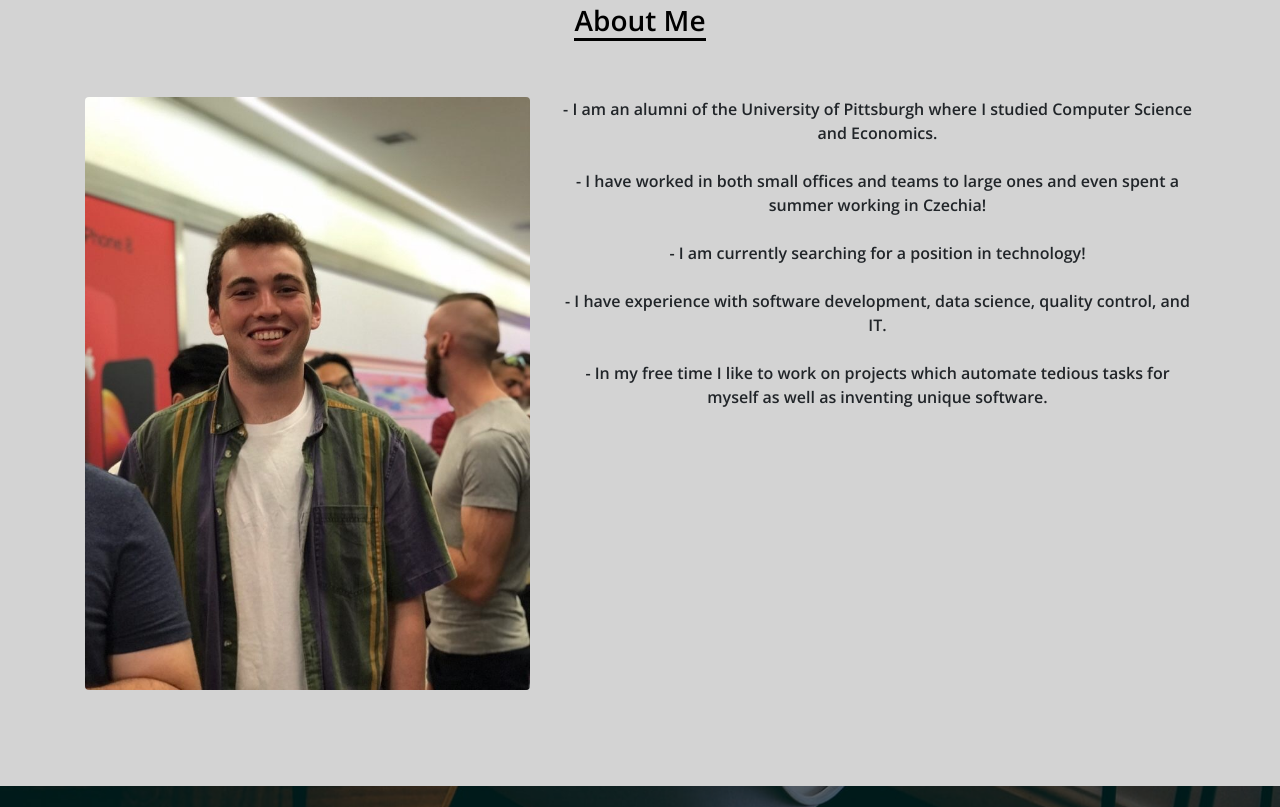
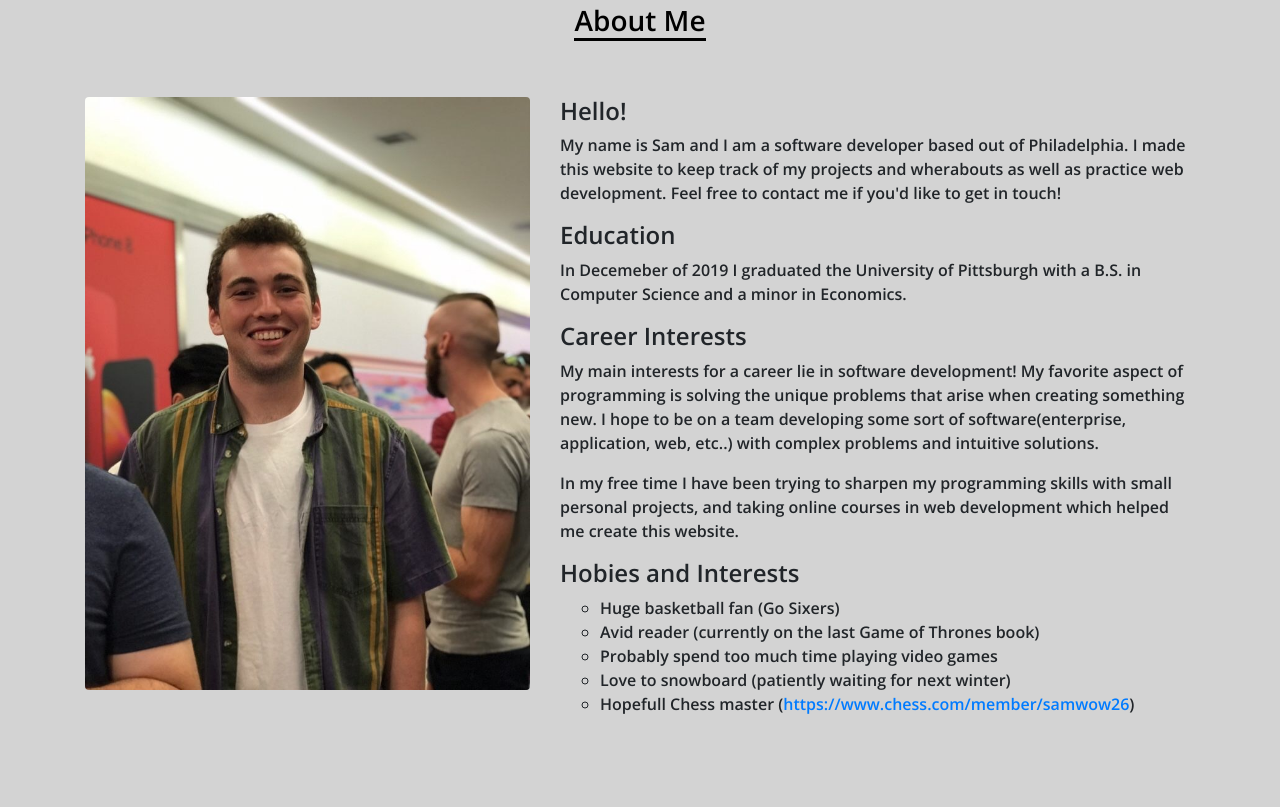
Before and after one commit to Sam-F90/Website, a website: page index.html in a window 1280 px wide. Shown: the part 874-1681 px from the top of the page. Drawn offline with nearby package versions, Linux system fonts and the light colour scheme.

Commit message:
about me

```diff
--- a/index.html
+++ b/index.html
@@ -106,9 +106,6 @@
         <h1 >Samuel Flynn</h1>
       </div>
     </section>
-    <!-- <div class="container h-100 d-flex align-items-center justify-content-center">
-    <h1>Sameul Flynn</h1>
-  </div> -->
 
     <section class="row pb-5" id="about-me">
       <div class="container text-center mt-3">
@@ -119,13 +116,21 @@
             <img src="dist/img/profile.jpg" class=" img-fluid rounded" alt="" />
           </div>
           <div class="col-md-7 mt-3 mt-lg-0">
-            <p>
-              - I am an alumni of the University of Pittsburgh where I studied Computer Science and Economics.
-              <br><br>- I have worked in both small offices and teams to large ones and even spent a summer working in Czechia!
-              <br><br>- I am currently searching for a position in technology!
-              <br><br>- I have experience with software development, data science, quality control, and IT.
-              <br><br>- In my free time I like to work on projects which automate tedious tasks for myself as well as inventing unique software.
-            </p>
+            <h4 class = "text-left">Hello!</h4>
+            <p class = "text-left">My name is Sam and I am a software developer based out of Philadelphia. I made this website to keep track of my projects and wherabouts as well as practice web development. Feel free to contact me if you'd like to get in touch!</p>
+            <h4 class = "text-left">Education</h4>
+            <p class = "text-left">In Decemeber of 2019 I graduated the University of Pittsburgh with a B.S. in Computer Science and a minor in Economics.</p>
+            <h4 class = "text-left">Career Interests</h4>
+            <p class = "text-left">My main interests for a career lie in software development! My favorite aspect of programming is solving the unique problems that arise when creating something new. I hope to be on a team developing some sort of software(enterprise, application, web, etc..) with complex problems and intuitive solutions.</p>
+            <p class = "text-left">In my free time I have been trying to sharpen my programming skills with small personal projects, and taking online courses in web development which helped me create this website.</p>
+            <h4 class = "text-left">Hobies and Interests</h4>
+            <ul class = "text-left">
+              <li>Huge basketball fan (Go Sixers)</li>
+              <li>Avid reader (currently on the last Game of Thrones book)</li>
+              <li>Probably spend too much time playing video games</li>
+              <li>Love to snowboard (patiently waiting for next winter)</li>
+              <li>Hopefull Chess master (<a target = "_blank" href="https://www.chess.com/member/samwow26">https://www.chess.com/member/samwow26</a>)</li>
+            </ul>
           </div>
         </div>
       </div>
@@ -138,7 +143,7 @@
         <div class="container m-auto row">
           <div class="col-lg ">
             <i class="tech-icon fab fa-java fa-4x"></i>
-            <p class="tech-descrip java-descrip tech-hover">Java is the language I used while learning principles of computer science and more specifically object oriented programing. I am exteremly comfortable using java as well as any langauge which draws from the same object oriented nature            </p>
+            <p class="tech-descrip java-descrip tech-hover">Java is the language I used while learning principles of computer science and more specifically object oriented programing. I am exteremly comfortable using java as well as any langauge which draws from the same object oriented nature</p>
           </div>
 
           <div class="col-lg">
--- a/scss/main.scss
+++ b/scss/main.scss
@@ -142,6 +142,10 @@ ul {
   font-family: "Karla", sans-serif;
   background: #d3d3d3;
   font-size: medium;
+
+  ul {
+    list-style: circle;
+  }
 }
 
 #technologies {
@@ -156,25 +160,6 @@ ul {
     color: white;
   }
 
-  // .fa-java{
-  //   color: $java-color;
-  // }
-
-  // .fa-js{
-  //   color: $js-color;
-  // }
-
-  // .fa-html5{
-  //   color: $html5-color;
-  // }
-
-  // .fa-css3-alt{
-  //   color: $css3-color;
-  // }
-
-  // .fa-python{
-  //   color: $python-color;
-  // }
 }
 
 #projects {
```
Also changed, not shown: dist/css/main.css.
